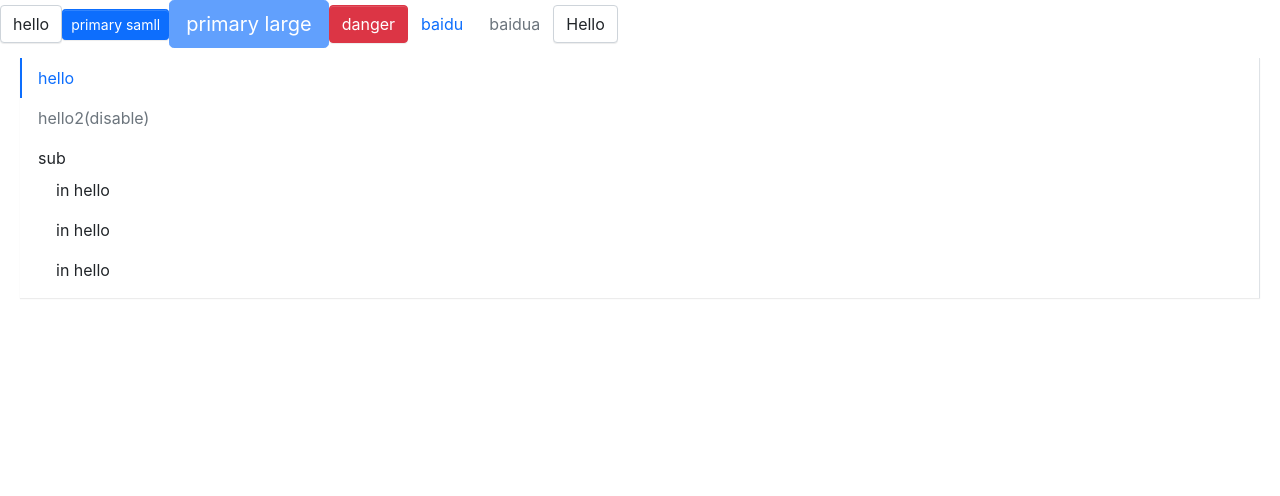
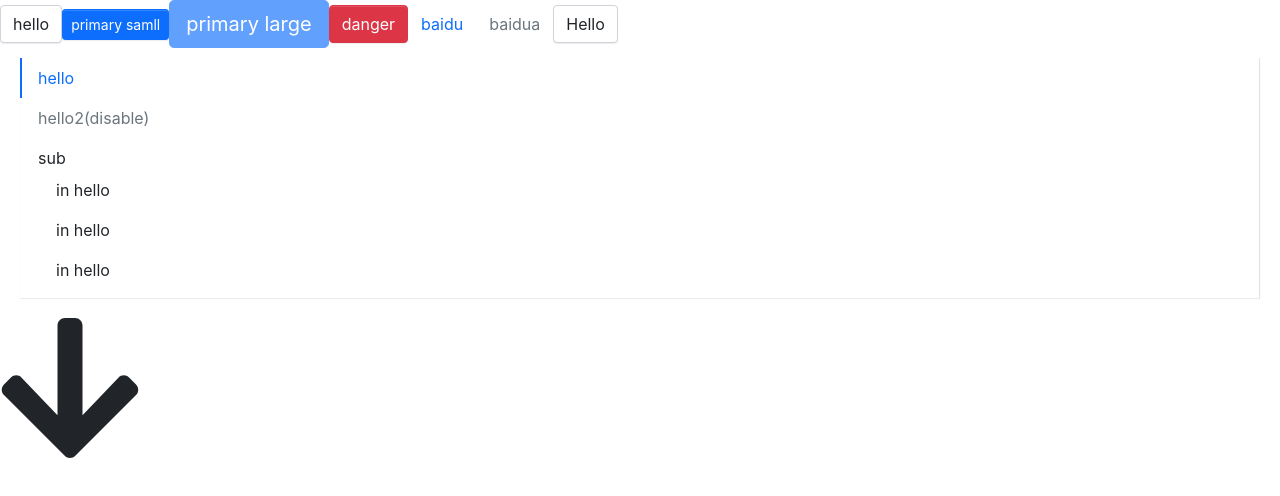
Before and after one commit to hungwii/ComponentBase, a React (Create React App) app: page / in a window 1280 px wide. Shown: the top 496 px of the page. Built offline with nearby package versions, Linux system fonts and the light colour scheme.

Commit message:
完成icon的基本功能

```diff
--- a/package.json
+++ b/package.json
@@ -3,6 +3,9 @@
   "version": "0.1.0",
   "private": true,
   "dependencies": {
+    "@fortawesome/fontawesome-svg-core": "^1.2.32",
+    "@fortawesome/free-solid-svg-icons": "^5.15.1",
+    "@fortawesome/react-fontawesome": "^0.1.13",
     "@testing-library/jest-dom": "^5.11.4",
     "@testing-library/react": "^11.1.0",
     "@testing-library/user-event": "^12.1.10",
--- a/src/App.tsx
+++ b/src/App.tsx
@@ -3,6 +3,11 @@
 import Menu from './components/Menu/Menu'
 import MenuItem from './components/Menu/MenuItem'
 import SubMenu from './components/Menu/SubMenu'
+import Icon from './components/Icon/Icon'
+
+import { library } from '@fortawesome/fontawesome-svg-core'
+import { fas } from '@fortawesome/free-solid-svg-icons'
+library.add(fas)
 
 
 function App() {
@@ -26,10 +31,10 @@
             <MenuItem>in hello</MenuItem>
             <MenuItem>in hello</MenuItem>
           </SubMenu>
+        </Menu>
 
 
-
-        </Menu>
+        <Icon icon='arrow-down' theme='danger' size='10x'></Icon>
       </header>
     </div>
   );
--- /dev/null
+++ b/src/components/Icon/Icon.tsx
@@ -0,0 +1,20 @@
+import React from 'react'
+import classNames from 'classnames'
+import { FontAwesomeIcon , FontAwesomeIconProps} from '@fortawesome/react-fontawesome'
+
+export type ThemeProps = 'primary' | 'secondary' | 'success' | 'info' | 'warning' | 'danger' | 'light' | 'dark'
+export interface IconProps extends FontAwesomeIconProps {
+    theme ?: ThemeProps;
+}
+
+const Icon: React.FC<IconProps> = (props) => {
+    const {className, theme, ...restProps} = props
+    const classes = classNames('hw-icon', className, {
+        ['icon-${theme}'] : theme
+    })
+    return (
+        <FontAwesomeIcon className={classes} {...restProps}></FontAwesomeIcon>
+    )
+}
+
+export default Icon
```
Also changed, not shown: 1 other file (tests, documents, lock files or other folders).
